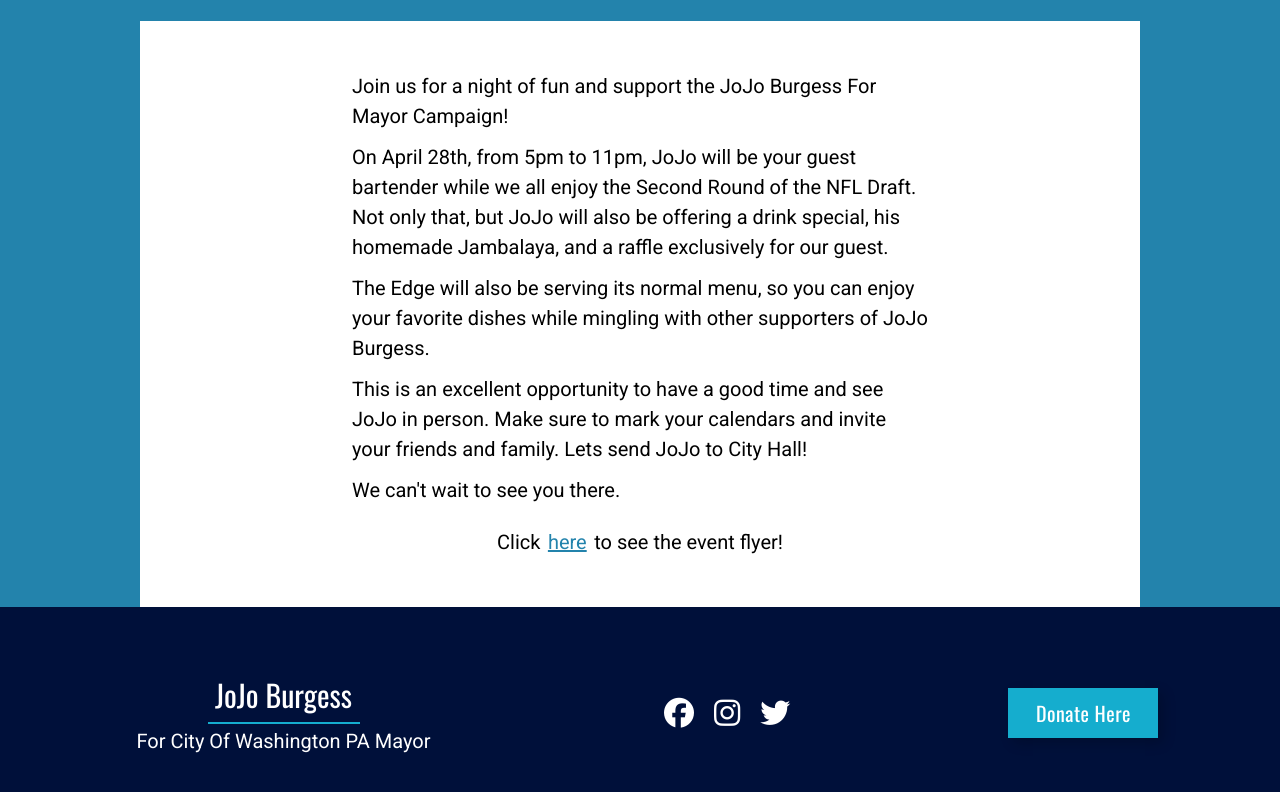
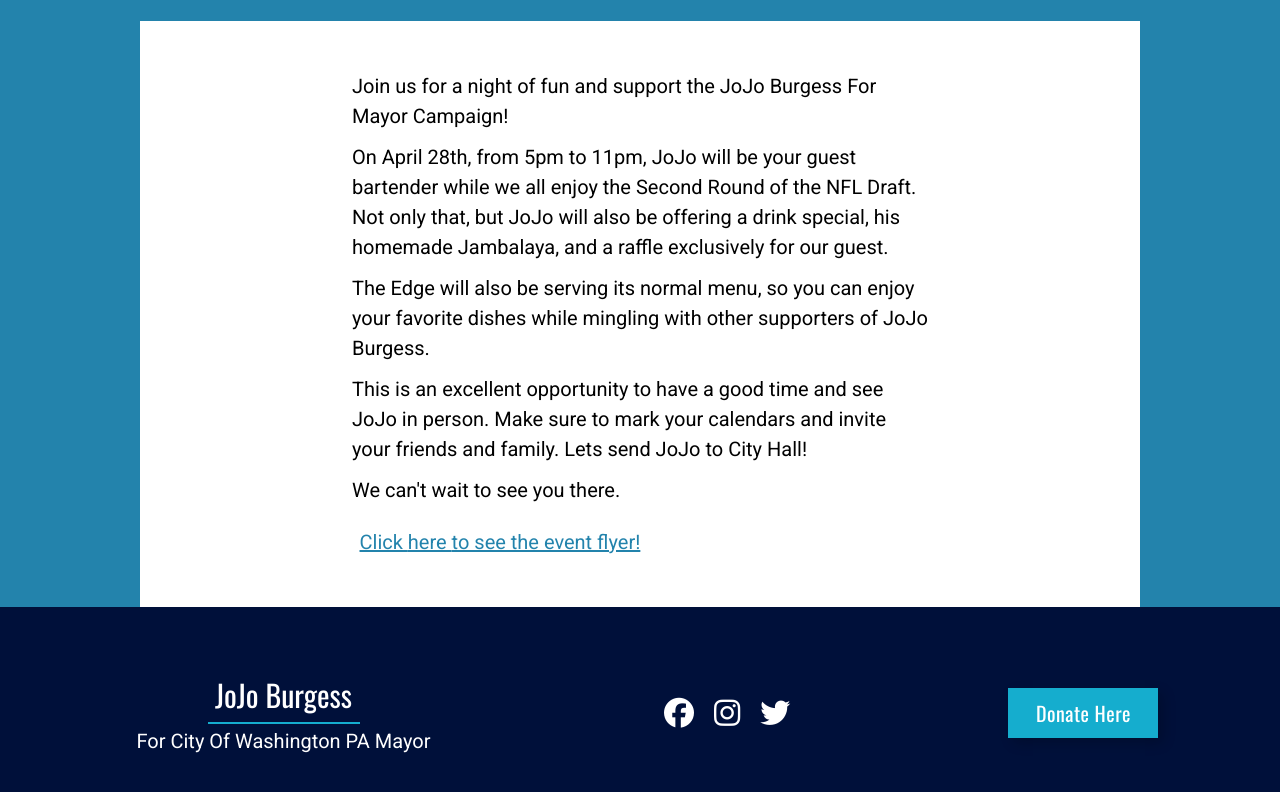
Before and after one commit to chrisean550/jojo-campaign, a React (Create React App) app: page / in a window 1280 px wide. Shown: the part 3079-3871 px from the top of the page. Built offline with nearby package versions, Linux system fonts and the light colour scheme.

Commit message:
upcoming event

```diff
--- a/src/components/UpcomingEvent/Content.js
+++ b/src/components/UpcomingEvent/Content.js
@@ -9,7 +9,7 @@ const Content = ({heading, line1, line2, line3, line4, line5}) => {
       <p>{line3}</p><br/>
       <p>{line4}</p><br/>
       <p>{line5}</p><br/><br/>
-      <p> <a href={Image}>Click <div> here </div> to see the event flyer!</a></p>
+      <p> <a href={Image}>Click <span> here </span> to see the event flyer!</a></p>
     </div>
   );
 }
--- a/src/styles/header.css
+++ b/src/styles/header.css
@@ -61,7 +61,7 @@
 
 @media screen and (max-width: 990px) {
   .header-section {
-    justify-content: center;
+    justify-content: space-between;
     padding: 0 1rem;
   }
 
--- a/src/styles/upcomingEvent.css
+++ b/src/styles/upcomingEvent.css
@@ -47,10 +47,11 @@
   line-height: 3rem;
 }
 
-.upcoming-event-content > p > a > div {
+.upcoming-event-content > p > a{
   padding: 0 .75rem;
   color: var(--blue);
   text-decoration: underline;
+  display: inline;
 }
 
 @media screen and (max-width: 1100px) {
@@ -72,10 +73,11 @@
     height: 50%;
     justify-content: center;
     align-items: center;
+    padding: 3rem 0;
   }
 
   .upcoming-event-content > p {
-    max-width: 95vw;
+    max-width: 99%;
   }
 }
 
```
